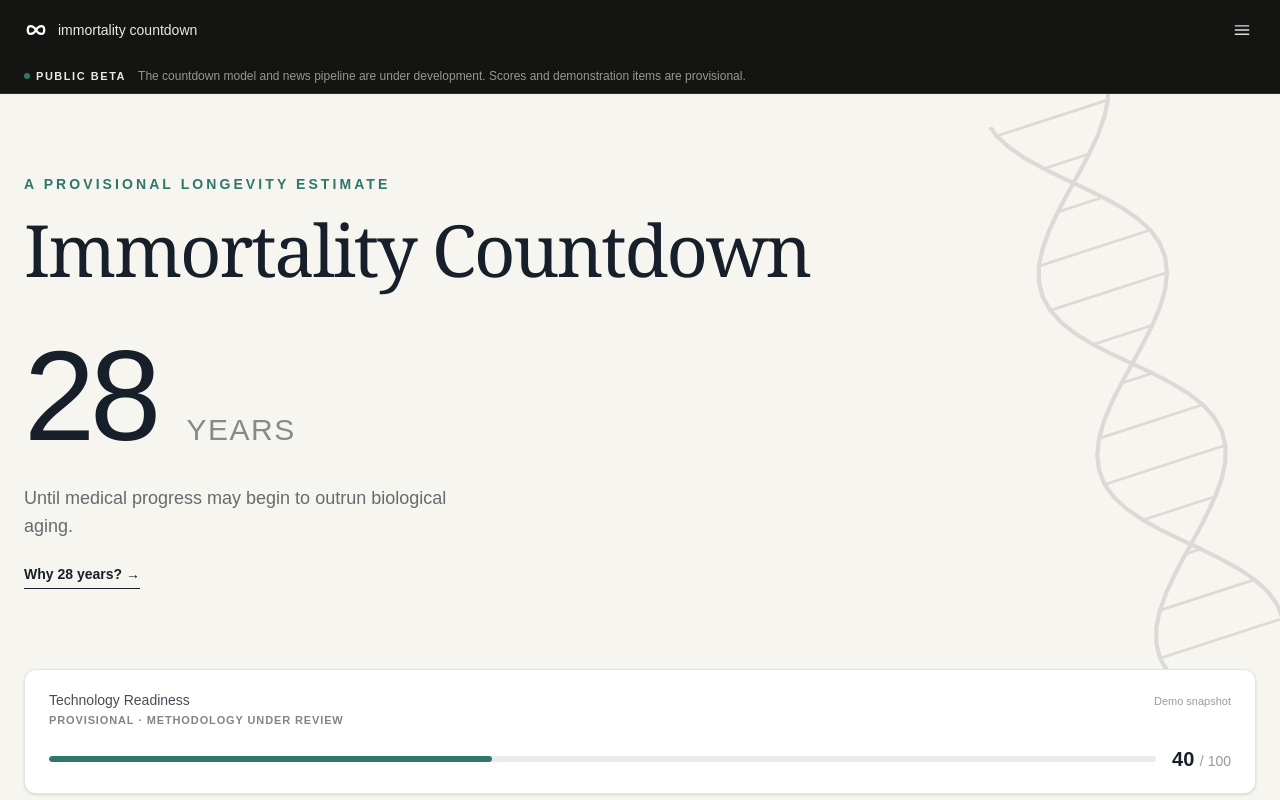
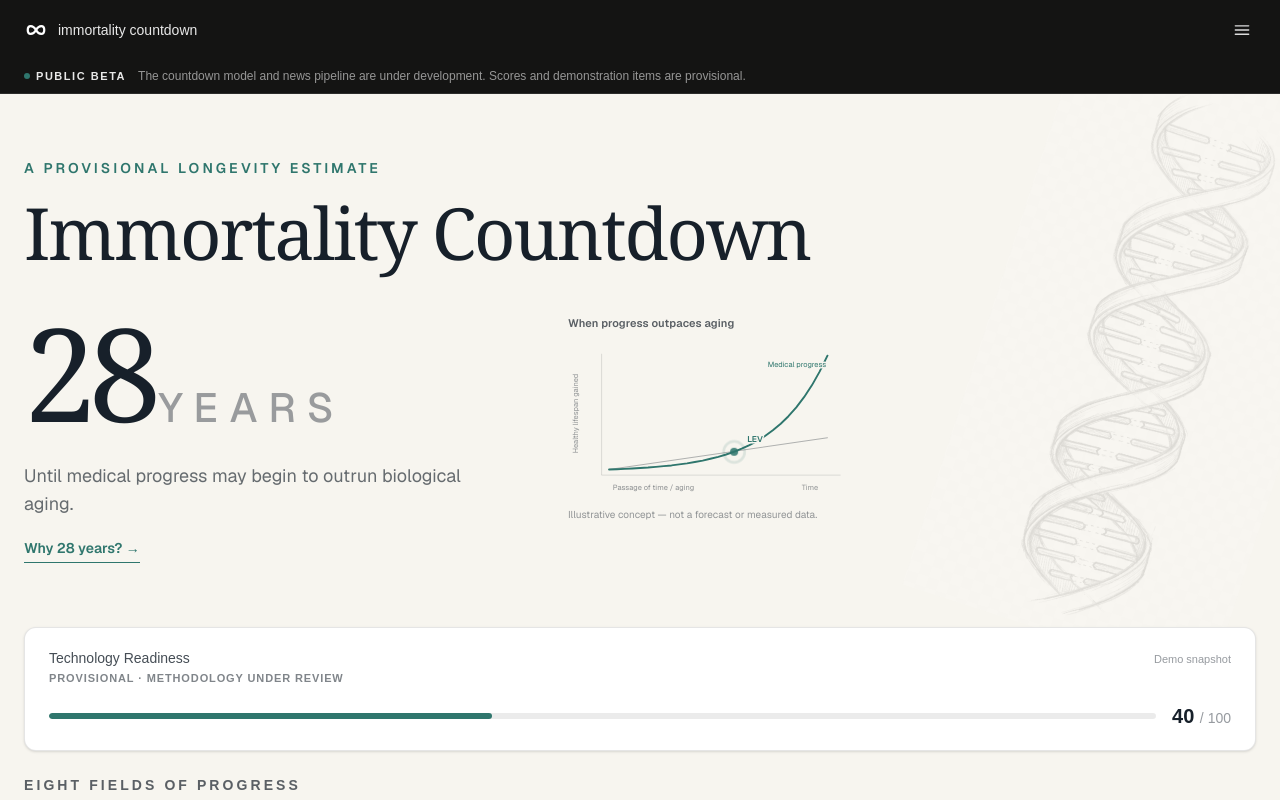
Before and after one commit to mikoshi092/immortality-countdown, a Next.js app: page / in a window 1280 px wide. Shown: the top 800 px of the page. Built offline with nearby package versions, Linux system fonts and the light colour scheme.

Commit message:
feat: add animated LEV hero visual

```diff
--- a/app/globals.css
+++ b/app/globals.css
@@ -77,3 +77,117 @@ body {
     transform: scaleX(1);
   }
 }
+
+/* LEV concept diagram: reveal the plot left-to-right once, then pulse
+   only the intersection. Reduced-motion shows the finished state.
+   --lev-cross-time is when the clip reaches the LEV point, not when
+   the 2.8s line draw finishes. */
+.lev-concept-visual {
+  --lev-cross-time: 1.55s;
+}
+
+.lev-plot-reveal {
+  clip-path: inset(0 100% 0 0);
+}
+
+.lev-concept-visual,
+.lev-concept-visual svg,
+.lev-plot-reveal {
+  background: transparent;
+}
+
+.lev-concept-visual.is-drawn .lev-plot-reveal {
+  animation: lev-plot-reveal 2.8s cubic-bezier(0.2, 0.8, 0.2, 1) forwards;
+}
+
+.lev-label,
+.lev-dot-core,
+.lev-pulse-ring {
+  opacity: 0;
+}
+
+.lev-dot-core,
+.lev-pulse-ring {
+  transform-box: fill-box;
+  transform-origin: center;
+}
+
+.lev-halo-text {
+  paint-order: stroke;
+  stroke: #f7f5ef;
+  stroke-width: 3px;
+  stroke-linejoin: round;
+}
+
+.lev-concept-visual.is-drawn .lev-label {
+  animation: lev-dot-in 0.4s ease-out var(--lev-cross-time) forwards;
+}
+
+.lev-concept-visual.is-drawn .lev-dot-core {
+  animation: lev-dot-pulse 1.3s ease-in-out var(--lev-cross-time) infinite;
+}
+
+.lev-concept-visual.is-drawn .lev-pulse-ring {
+  animation: lev-ring-pulse 1.3s ease-in-out var(--lev-cross-time) infinite;
+}
+
+@keyframes lev-plot-reveal {
+  from {
+    clip-path: inset(0 100% 0 0);
+  }
+  to {
+    clip-path: inset(0 0 0 0);
+  }
+}
+
+@keyframes lev-dot-in {
+  from {
+    opacity: 0;
+  }
+  to {
+    opacity: 1;
+  }
+}
+
+@keyframes lev-dot-pulse {
+  0%,
+  100% {
+    opacity: 0.45;
+    transform: scale(1);
+  }
+  50% {
+    opacity: 1;
+    transform: scale(1.45);
+  }
+}
+
+@keyframes lev-ring-pulse {
+  0% {
+    opacity: 0.6;
+    transform: scale(0.8);
+  }
+  100% {
+    opacity: 0;
+    transform: scale(2.2);
+  }
+}
+
+@media (prefers-reduced-motion: reduce) {
+  .lev-plot-reveal {
+    clip-path: none;
+    animation: none;
+  }
+
+  .lev-label,
+  .lev-dot-core {
+    opacity: 1;
+    animation: none;
+    transform: none;
+  }
+
+  .lev-pulse-ring {
+    opacity: 0.35;
+    transform: scale(1);
+    animation: none;
+  }
+}
--- a/components/Hero.tsx
+++ b/components/Hero.tsx
@@ -1,81 +1,62 @@
 import Link from "next/link";
+import Image from "next/image";
 import HeroCountdown from "./HeroCountdown";
-
-// Original inline SVG double-helix watermark, hand-generated as a
-// sine-wave polyline approximation (not a copied/traced asset).
-const STRAND_A_PATH =
-  "M 100,0 L 108.5,8 L 116.4,16 L 123.3,24 L 128.7,32 L 132.3,40 L 133.9,48 L 133.4,56 L 130.8,64 L 126.2,72 L 120,80 L 112.5,88 L 104.3,96 L 95.7,104 L 87.5,112 L 80,120 L 73.8,128 L 69.2,136 L 66.6,144 L 66.1,152 L 67.7,160 L 71.3,168 L 76.7,176 L 83.6,184 L 91.5,192 L 100,200 L 108.5,208 L 116.4,216 L 123.3,224 L 128.7,232 L 132.3,240 L 133.9,248 L 133.4,256 L 130.8,264 L 126.2,272 L 120,280 L 112.5,288 L 104.3,296 L 95.7,304 L 87.5,312 L 80,320 L 73.8,328 L 69.2,336 L 66.6,344 L 66.1,352 L 67.7,360 L 71.3,368 L 76.7,376 L 83.6,384 L 91.5,392 L 100,400 L 108.5,408 L 116.4,416 L 123.3,424 L 128.7,432 L 132.3,440 L 133.9,448 L 133.4,456 L 130.8,464 L 126.2,472 L 120,480 L 112.5,488 L 104.3,496 L 95.7,504 L 87.5,512 L 80,520 L 73.8,528 L 69.2,536 L 66.6,544 L 66.1,552 L 67.7,560 L 71.3,568 L 76.7,576 L 83.6,584 L 91.5,592 L 100,600 L 108.5,608 L 116.4,616 L 123.3,624 L 128.7,632 L 132.3,640 L 133.9,648 L 133.4,656 L 130.8,664 L 126.2,672 L 120,680 L 112.5,688 L 104.3,696 L 95.7,704 L 87.5,712 L 80,720 L 73.8,728 L 69.2,736 L 66.6,744 L 66.1,752 L 67.7,760 L 71.3,768 L 76.7,776 L 83.6,784 L 91.5,792 L 100,800 L 108.5,808 L 116.4,816";
-
-const STRAND_B_PATH =
-  "M 100,0 L 91.5,8 L 83.6,16 L 76.7,24 L 71.3,32 L 67.7,40 L 66.1,48 L 66.6,56 L 69.2,64 L 73.8,72 L 80,80 L 87.5,88 L 95.7,96 L 104.3,104 L 112.5,112 L 120,120 L 126.2,128 L 130.8,136 L 133.4,144 L 133.9,152 L 132.3,160 L 128.7,168 L 123.3,176 L 116.4,184 L 108.5,192 L 100,200 L 91.5,208 L 83.6,216 L 76.7,224 L 71.3,232 L 67.7,240 L 66.1,248 L 66.6,256 L 69.2,264 L 73.8,272 L 80,280 L 87.5,288 L 95.7,296 L 104.3,304 L 112.5,312 L 120,320 L 126.2,328 L 130.8,336 L 133.4,344 L 133.9,352 L 132.3,360 L 128.7,368 L 123.3,376 L 116.4,384 L 108.5,392 L 100,400 L 91.5,408 L 83.6,416 L 76.7,424 L 71.3,432 L 67.7,440 L 66.1,448 L 66.6,456 L 69.2,464 L 73.8,472 L 80,480 L 87.5,488 L 95.7,496 L 104.3,504 L 112.5,512 L 120,520 L 126.2,528 L 130.8,536 L 133.4,544 L 133.9,552 L 132.3,560 L 128.7,568 L 123.3,576 L 116.4,584 L 108.5,592 L 100,600 L 91.5,608 L 83.6,616 L 76.7,624 L 71.3,632 L 67.7,640 L 66.1,648 L 66.6,656 L 69.2,664 L 73.8,672 L 80,680 L 87.5,688 L 95.7,696 L 104.3,704 L 112.5,712 L 120,720 L 126.2,728 L 130.8,736 L 133.4,744 L 133.9,752 L 132.3,760 L 128.7,768 L 123.3,776 L 116.4,784 L 108.5,792 L 100,800 L 91.5,808 L 83.6,816";
-
-const RUNGS: [number, number, number, number][] = [
-  [123.3, 24, 76.7, 24], [133.9, 48, 66.1, 48], [126.2, 72, 73.8, 72], [104.3, 96, 95.7, 96],
-  [80, 120, 120, 120], [66.6, 144, 133.4, 144], [71.3, 168, 128.7, 168], [91.5, 192, 108.5, 192],
-  [116.4, 216, 83.6, 216], [132.3, 240, 67.7, 240], [130.8, 264, 69.2, 264], [112.5, 288, 87.5, 288],
-  [87.5, 312, 112.5, 312], [69.2, 336, 130.8, 336], [67.7, 360, 132.3, 360], [83.6, 384, 116.4, 384],
-  [108.5, 408, 91.5, 408], [128.7, 432, 71.3, 432], [133.4, 456, 66.6, 456], [120, 480, 80, 480],
-  [95.7, 504, 104.3, 504], [73.8, 528, 126.2, 528], [66.1, 552, 133.9, 552], [76.7, 576, 123.3, 576],
-  [123.3, 624, 76.7, 624], [133.9, 648, 66.1, 648], [126.2, 672, 73.8, 672], [104.3, 696, 95.7, 696],
-  [80, 720, 120, 720], [66.6, 744, 133.4, 744], [71.3, 768, 128.7, 768], [91.5, 792, 108.5, 792],
-  [116.4, 816, 83.6, 816],
-];
-
-function DnaWatermark() {
-  return (
-    <svg
-      aria-hidden="true"
-      viewBox="0 0 200 820"
-      className="h-full w-full"
-      preserveAspectRatio="xMidYMid slice"
-    >
-      <path d={STRAND_A_PATH} fill="none" stroke="#17202a" strokeWidth="2.2" />
-      <path d={STRAND_B_PATH} fill="none" stroke="#17202a" strokeWidth="2.2" />
-      {RUNGS.map(([x1, y1, x2, y2], i) => (
-        <line key={i} x1={x1} y1={y1} x2={x2} y2={y2} stroke="#17202a" strokeWidth="1.4" />
-      ))}
-    </svg>
-  );
-}
+import LevConceptVisual from "./LevConceptVisual";
 
 export default function Hero() {
   return (
-    <section className="relative overflow-hidden px-5 pt-10 pb-12 sm:px-6 sm:pt-14 sm:pb-16 md:pt-20 md:pb-20">
+    <section className="relative overflow-hidden bg-transparent px-5 pt-10 pb-10 font-sans sm:px-6 sm:pt-12 sm:pb-12 md:pt-16 md:pb-16">
       <div
         aria-hidden="true"
-        className="pointer-events-none absolute -right-20 top-0 h-full w-[260px] -rotate-[18deg] opacity-[0.12] sm:-right-12 sm:w-[320px] md:w-[380px]"
+        className="pointer-events-none absolute inset-y-0 right-0 z-0 flex w-[42%] max-w-[13.5rem] items-center justify-end overflow-hidden sm:w-[38%] sm:max-w-[17rem] md:w-[34%] md:max-w-[22rem] lg:max-w-[24rem]"
       >
-        <DnaWatermark />
+        <Image
+          src="/dna-helix-sketch.png"
+          alt=""
+          width={937}
+          height={1678}
+          className="pointer-events-none h-[92%] w-auto max-h-[36rem] origin-center rotate-[18deg] object-contain opacity-[0.13] sm:max-h-[42rem] md:h-[108%] md:max-h-none md:translate-x-[8%]"
+        />
       </div>
 
-      <div className="relative mx-auto max-w-7xl">
+      <div className="relative z-10 mx-auto max-w-7xl">
         <p className="text-xs font-semibold uppercase tracking-[0.22em] text-[#2f766d] sm:text-sm">
           A provisional longevity estimate
         </p>
 
-        <h1 className="mt-5 font-serif text-4xl leading-[0.98] tracking-[-0.03em] text-[#17202a] sm:text-6xl md:text-7xl">
+        <h1 className="mt-4 font-serif text-4xl leading-[0.96] tracking-[-0.03em] text-[#17202a] sm:mt-5 sm:text-5xl md:text-6xl lg:text-7xl">
           Immortality Countdown
         </h1>
 
-        <p className="mt-10 text-7xl font-light leading-none tracking-[-0.04em] text-[#17202a] sm:mt-12 sm:text-8xl md:text-9xl">
+        <div className="mt-7 flex flex-col md:mt-9 md:flex-row md:items-start md:gap-16 lg:mt-10 lg:gap-24">
+          <div className="contents min-w-0 md:block">
+            <p className="order-1 flex max-w-full items-baseline gap-[0.32em] whitespace-nowrap">
+              <span className="font-serif lining-nums tabular-nums text-[clamp(3.13rem,13.8vw,8.1rem)] font-normal leading-none tracking-[-0.06em] text-[#17202a] [font-variant-numeric:lining-nums_tabular-nums] [font-feature-settings:'lnum'_1,'tnum'_1]">
                 <HeroCountdown />
-          <span className="sr-only">28</span>{" "}
-          <span className="text-2xl font-normal tracking-[0.05em] text-[#17202a]/50 sm:text-3xl">
+                <span className="sr-only">28</span>
+              </span>
+              <span className="text-[clamp(1.2rem,4.5vw,2.55rem)] font-medium tracking-[0.28em] text-[#17202a]/42">
                 YEARS
               </span>
             </p>
 
-        <p className="mt-6 max-w-md text-base leading-7 text-[#17202a]/65 sm:text-lg">
+            <p className="order-3 mt-5 max-w-md text-[15px] leading-7 text-[#17202a]/65 sm:mt-6 sm:text-lg md:order-none">
               Until medical progress may begin to outrun biological aging.
             </p>
 
             <Link
               href="/methodology"
-          className="mt-6 inline-block border-b border-[#17202a] pb-1 text-sm font-semibold text-[#17202a] focus-visible:outline focus-visible:outline-2 focus-visible:outline-offset-2 focus-visible:outline-[#2f766d]"
+              className="order-4 mt-5 inline-block w-fit border-b border-[#2f766d] pb-1 text-sm font-semibold text-[#2f766d] focus-visible:outline focus-visible:outline-2 focus-visible:outline-offset-2 focus-visible:outline-[#2f766d] md:order-none"
             >
               Why 28 years? →
             </Link>
           </div>
+
+          <div className="order-2 mt-8 w-full max-w-[18rem] md:order-none md:mt-2 md:w-[17.5rem] md:shrink-0">
+            <LevConceptVisual />
+          </div>
+        </div>
+      </div>
     </section>
   );
 }
--- /dev/null
+++ b/components/LevConceptVisual.tsx
@@ -0,0 +1,187 @@
+"use client";
+
+import { useEffect, useRef, useState } from "react";
+
+const AGING_PATH = "M 44,142 L 278,108";
+const PROGRESS_PATH =
+  "M 44.0,142.0 L 52.4,141.7 L 60.7,141.3 L 69.1,140.9 L 77.4,140.4 L 85.8,139.9 L 94.1,139.2 L 102.5,138.4 L 110.9,137.6 L 119.2,136.5 L 127.6,135.4 L 135.9,134.0 L 144.3,132.4 L 152.6,130.5 L 161.0,128.4 L 169.4,125.9 L 177.7,123.0 L 186.1,119.7 L 194.4,115.8 L 202.8,111.3 L 211.1,106.1 L 219.5,100.0 L 227.9,93.0 L 236.2,84.9 L 244.6,75.4 L 252.9,64.5 L 261.3,51.8 L 269.6,37.1 L 278.0,20.0";
+
+const SVG_FONT =
+  "var(--font-geist-sans), ui-sans-serif, system-ui, sans-serif";
+
+export default function LevConceptVisual() {
+  const rootRef = useRef<HTMLElement>(null);
+  const [drawn, setDrawn] = useState(false);
+
+  useEffect(() => {
+    const node = rootRef.current;
+    if (!node) return;
+
+    if (window.matchMedia("(prefers-reduced-motion: reduce)").matches) {
+      return;
+    }
+
+    const observer = new IntersectionObserver(
+      (entries) => {
+        if (entries.some((entry) => entry.isIntersecting)) {
+          setDrawn(true);
+          observer.disconnect();
+        }
+      },
+      { threshold: 0.25 },
+    );
+
+    observer.observe(node);
+    return () => observer.disconnect();
+  }, []);
+
+  return (
+    <figure
+      ref={rootRef}
+      className={`lev-concept-visual w-full bg-transparent font-sans ${drawn ? "is-drawn" : ""}`}
+      aria-labelledby="lev-concept-title"
+      aria-describedby="lev-concept-note"
+    >
+      <figcaption
+        id="lev-concept-title"
+        className="text-[11px] font-semibold leading-4 tracking-[0.01em] text-[#17202a]/70"
+      >
+        When progress outpaces aging
+      </figcaption>
+
+      <div className="lev-plot-reveal mt-1.5 bg-transparent">
+        <svg
+          viewBox="0 0 300 176"
+          className="h-auto w-full bg-transparent"
+          role="img"
+          aria-labelledby="lev-svg-title"
+          aria-describedby="lev-svg-desc"
+        >
+          <title id="lev-svg-title">
+            Conceptual diagram of longevity escape velocity
+          </title>
+          <desc id="lev-svg-desc">
+            A modest gray line labeled Passage of time / aging rises steadily.
+            A solid teal curve labeled Medical progress starts gradually, then
+            steepens exponentially and crosses the gray line at a point labeled
+            LEV. The chart illustrates the idea of medical progress outpacing
+            aging. It is not a forecast or measured data.
+          </desc>
+
+          <line
+            x1="36"
+            y1="18"
+            x2="36"
+            y2="148"
+            stroke="#17202a"
+            strokeOpacity="0.14"
+            strokeWidth="1"
+          />
+          <line
+            x1="36"
+            y1="148"
+            x2="292"
+            y2="148"
+            stroke="#17202a"
+            strokeOpacity="0.14"
+            strokeWidth="1"
+          />
+
+          <text
+            className="lev-halo-text"
+            x="11"
+            y="82"
+            textAnchor="middle"
+            fill="#17202a"
+            fillOpacity="0.45"
+            fontSize="8"
+            fontFamily={SVG_FONT}
+            transform="rotate(-90 11 82)"
+          >
+            Healthy lifespan gained
+          </text>
+          <text
+            className="lev-halo-text"
+            x="48"
+            y="164"
+            fill="#17202a"
+            fillOpacity="0.48"
+            fontSize="8"
+            fontFamily={SVG_FONT}
+          >
+            Passage of time / aging
+          </text>
+          <text
+            className="lev-halo-text"
+            x="268"
+            y="164"
+            textAnchor="end"
+            fill="#17202a"
+            fillOpacity="0.45"
+            fontSize="8"
+            fontFamily={SVG_FONT}
+          >
+            Time
+          </text>
+
+          <path
+            d={AGING_PATH}
+            fill="none"
+            stroke="#17202a"
+            strokeOpacity="0.32"
+            strokeWidth="1.15"
+            strokeLinecap="round"
+          />
+          <path
+            d={PROGRESS_PATH}
+            fill="none"
+            stroke="#2f766d"
+            strokeWidth="2.05"
+            strokeLinecap="round"
+            strokeLinejoin="round"
+          />
+
+          <text
+            className="lev-halo-text"
+            x="214"
+            y="32"
+            fill="#2f766d"
+            fontSize="8"
+            fontFamily={SVG_FONT}
+          >
+            Medical progress
+          </text>
+
+          <g transform="translate(178 123)">
+            <circle
+              className="lev-pulse-ring"
+              r="6"
+              fill="none"
+              stroke="#2f766d"
+              strokeWidth="1.5"
+            />
+            <circle className="lev-dot-core" r="3.2" fill="#2f766d" />
+            <text
+              className="lev-label lev-halo-text"
+              x="14"
+              y="-11"
+              fill="#2f766d"
+              fontSize="9"
+              fontWeight="600"
+              fontFamily={SVG_FONT}
+            >
+              LEV
+            </text>
+          </g>
+        </svg>
+      </div>
+
+      <p
+        id="lev-concept-note"
+        className="mt-1.5 text-[10px] leading-4 text-[#17202a]/45"
+      >
+        Illustrative concept — not a forecast or measured data.
+      </p>
+    </figure>
+  );
+}
```
Also changed, not shown: public/dna-helix-sketch.png (added). Lines whose indentation alone changed are shown as unchanged.
